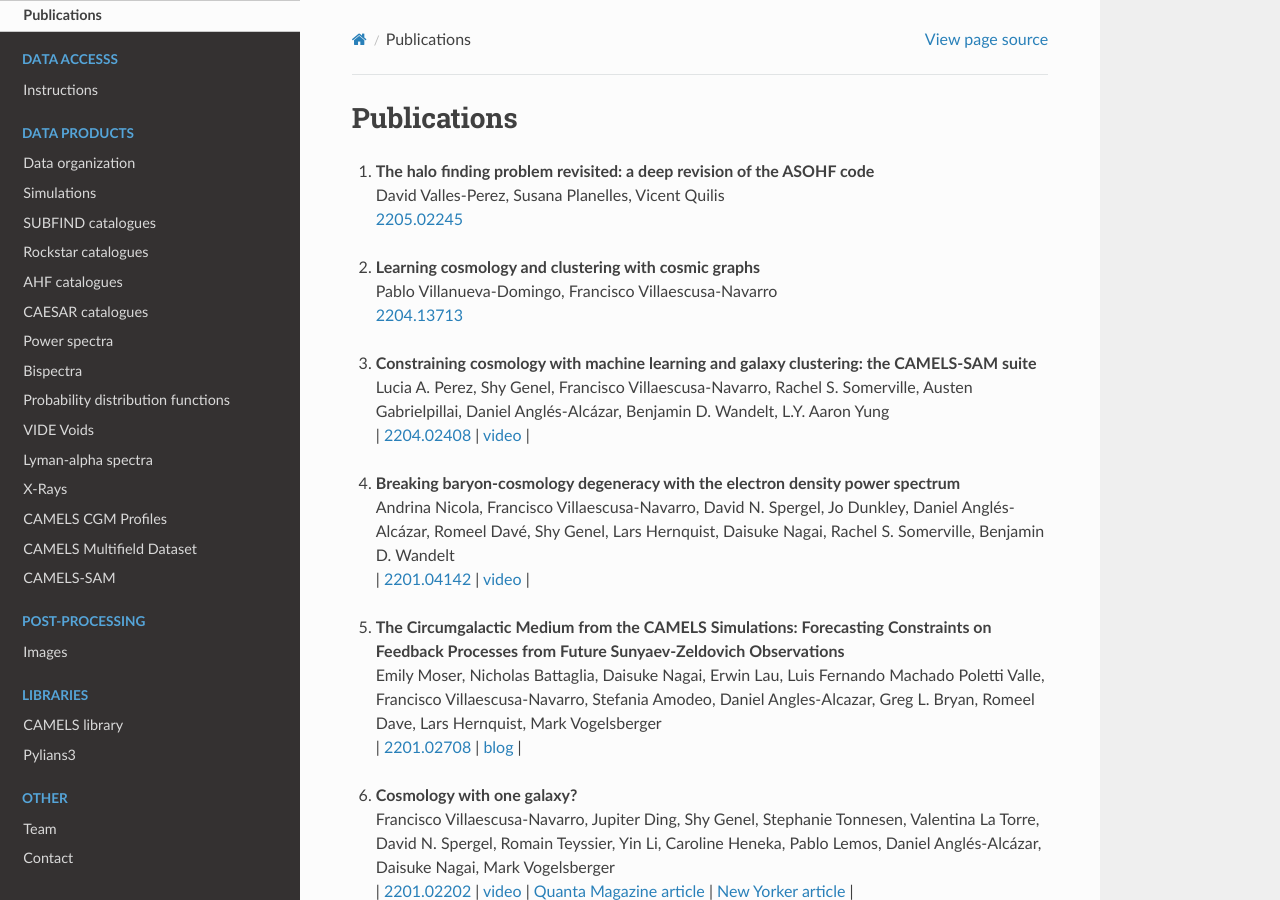
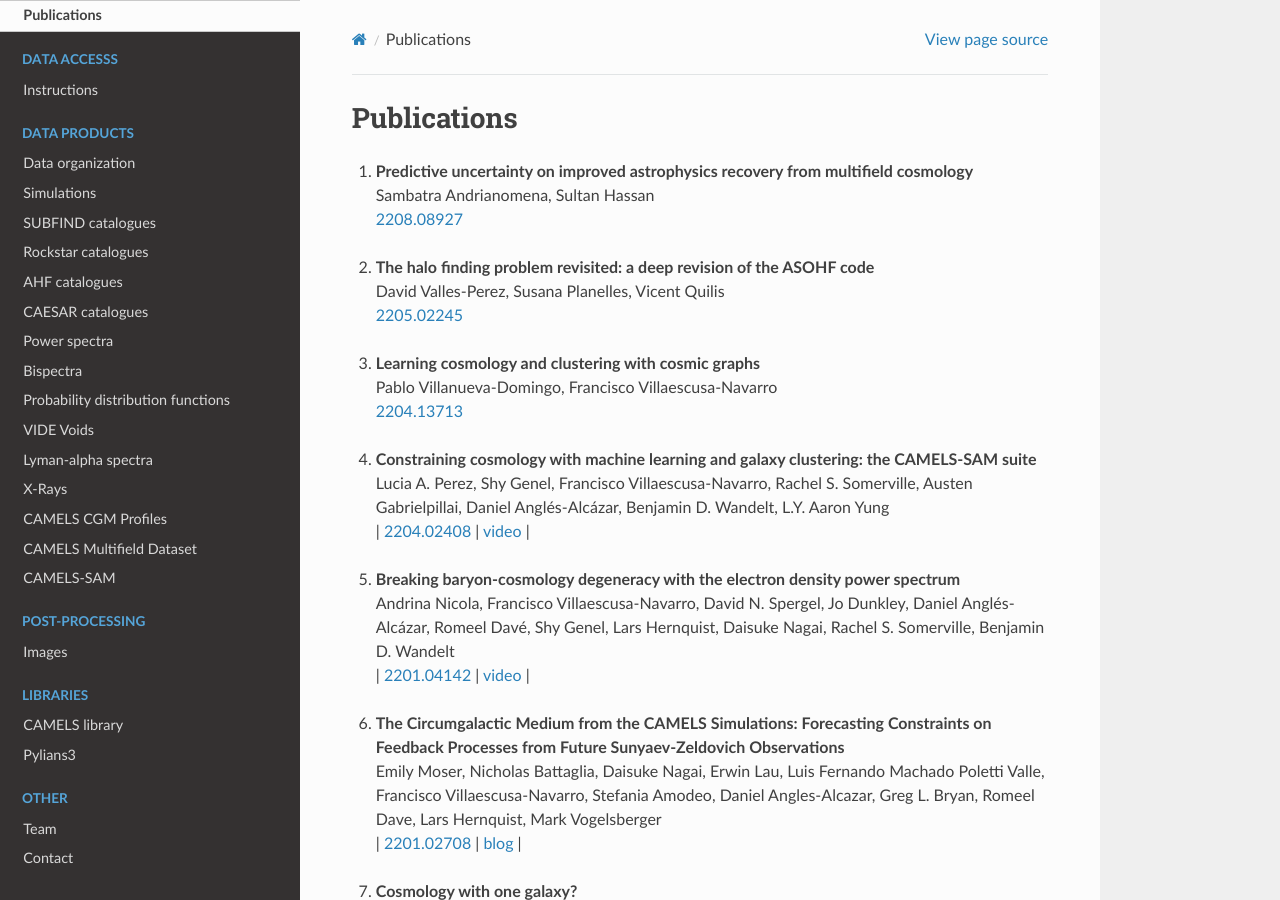
Before and after one commit to franciscovillaescusa/CAMELS, a Sphinx documentation site: the page built from docs/source/publications.rst, in a window 1280 px wide and 900 px high. Built offline with Sphinx 7.4.7 and the Read the Docs theme 2.0.0, drawn with Linux system fonts in a browser that asks for light colours; pages that are not in the unit, such as notebooks, are missing from menus.

Commit message:
publications updated

```diff
--- a/docs/requirements.txt
+++ b/docs/requirements.txt
@@ -1 +1,4 @@
 six
+sphinx-tabs
+nbsphinx
+sphinx_gallery
--- a/docs/source/conf.py
+++ b/docs/source/conf.py
@@ -33,6 +33,9 @@ release = '0.1'
 # ones.
 extensions = [
     "sphinx_rtd_theme",
+    "nbsphinx",
+    "sphinx_gallery.load_style",
+    "sphinx_tabs.tabs",
 ]
 
 # Add any paths that contain templates here, relative to this directory.
--- a/docs/source/publications.rst
+++ b/docs/source/publications.rst
@@ -1,6 +1,10 @@
 ************
 Publications
 ************
+
+#. | **Predictive uncertainty on improved astrophysics recovery from multifield cosmology**
+   | Sambatra Andrianomena, Sultan Hassan
+   | `2208.08927 <https://arxiv.org/abs/2208.08927>`_
 
 #. | **The halo finding problem revisited: a deep revision of the ASOHF code**
    | David Valles-Perez, Susana Planelles, Vicent Quilis
```
